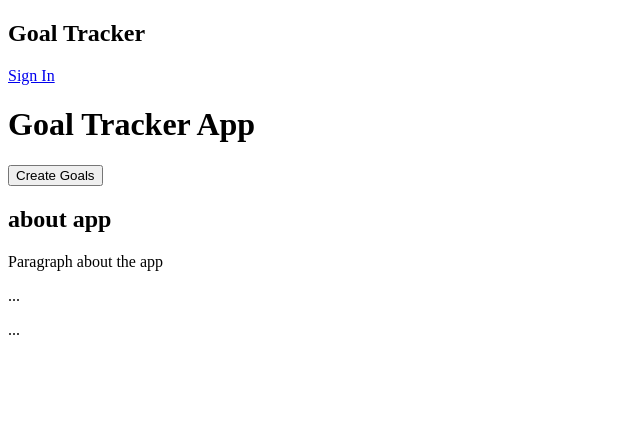
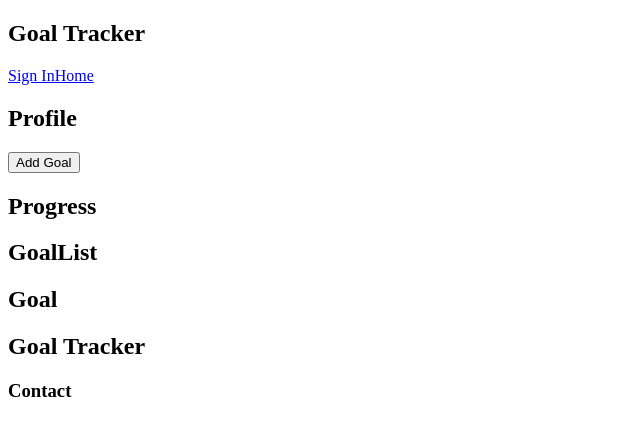
Before and after one commit to austin-carman/goal-tracker, a React (Create React App) app: page /profile in a window 1280 px wide. Shown: the top 436 px of the page, without its empty margins (0-640 px from the left). Built offline with nearby package versions, Linux system fonts and the light colour scheme.

Commit message:
created basic structure for the app. pheader, footer, login, profile, goals, progress

```diff
--- a/src/App.js
+++ b/src/App.js
@@ -1,12 +1,37 @@
 import React from 'react';
+import { Switch, Route } from 'react-router-dom';
+
 import Header from './components/Header';
+import Footer from './components/Footer';
 import Home from './components/Home';
+import Login from './components/Login';
+import Profile from './components/Profile';
+import AddGoal from './components/AddGoal';
 
 function App() {
   return (
     <div className="App">
       <Header />
-      <Home />
+
+      <Switch>
+        <Route path='/login'>
+          <Login />
+        </Route>
+
+        <Route path='/add-goal'>
+          <AddGoal />
+        </Route>
+
+        <Route path='/profile'>
+          <Profile />
+        </Route>
+
+        <Route path='/'>
+          <Home />
+        </Route>
+      </Switch>
+
+      <Footer />
     </div>
   );
 }
--- /dev/null
+++ b/src/components/AddGoal.js
@@ -0,0 +1,19 @@
+import React from 'react';
+import { useHistory } from 'react-router-dom';
+
+const AddGoal = () => {
+    const { push } = useHistory();
+
+    const handleSave = () => {
+        push('/profile');
+    };
+
+    return(
+        <div>
+            <h2>Add Goal</h2>
+            <button onClick={handleSave}>Add</button>
+        </div>
+    );
+};
+
+export default AddGoal;
--- a/src/components/Footer.js
+++ b/src/components/Footer.js
@@ -0,0 +1,13 @@
+import React from 'react';
+
+const Footer = () => {
+
+    return(
+        <div>
+            <h2>Goal Tracker</h2>
+            <h3>Contact</h3>
+        </div>
+    );
+};
+
+export default Footer;
--- /dev/null
+++ b/src/components/Goal.js
@@ -0,0 +1,12 @@
+import React from 'react';
+
+const Goal = () => {
+
+    return(
+        <div>
+            <h2>Goal</h2>
+        </div>
+    );
+};
+
+export default Goal;
--- /dev/null
+++ b/src/components/GoalList.js
@@ -0,0 +1,14 @@
+import React from 'react';
+import Goal from './Goal';
+
+const GoalList = () => {
+
+    return(
+        <div>
+            <h2>GoalList</h2>
+            <Goal />
+        </div>
+    );
+};
+
+export default GoalList;
--- a/src/components/Header.js
+++ b/src/components/Header.js
@@ -5,13 +5,16 @@ const Header = () => {
 
     return(
         <header className='navbar'>
+            <nav>
                 <div>
                     {/* logo */}
                     <h2>Goal Tracker</h2>
                 </div>
                 <div className='nav-links'>
-                <Link to='Home'>Sign In</Link>
+                    <Link to='/login'>Sign In</Link>
+                    <Link to='/'>Home</Link>
                 </div>
+            </nav>
         </header>
     )
 }
--- /dev/null
+++ b/src/components/Login.js
@@ -0,0 +1,19 @@
+import React from 'react';
+import { useHistory } from 'react-router-dom';
+
+const Login = () => {
+    const { push } = useHistory();
+
+    const handleLogin = () => {
+        push('/profile');
+    }
+
+    return(
+        <div>
+            <h2>Login Page</h2>
+            <button onClick={handleLogin}>Sign In</button>
+        </div>
+    )
+}
+
+export default Login;
--- /dev/null
+++ b/src/components/Profile.js
@@ -0,0 +1,23 @@
+import React from 'react';
+import { useHistory } from 'react-router-dom';
+import GoalList from './GoalList';
+import Progress from './Progress';
+
+const Profile = () => {
+    const { push } = useHistory();
+
+    const handleAddGoal = () => {
+        push('/add-goal');
+    }
+
+    return(
+        <div>
+            <h2>Profile</h2>
+            <button onClick={handleAddGoal}>Add Goal</button>
+            <Progress />
+            <GoalList />
+        </div>
+    );
+};
+
+export default Profile;
--- /dev/null
+++ b/src/components/Progress.js
@@ -0,0 +1,12 @@
+import React from 'react';
+
+const Progress = () => {
+
+    return(
+        <div>
+            <h2>Progress</h2>
+        </div>
+    );
+};
+
+export default Progress;
```
Lines whose indentation alone changed are shown as unchanged.
